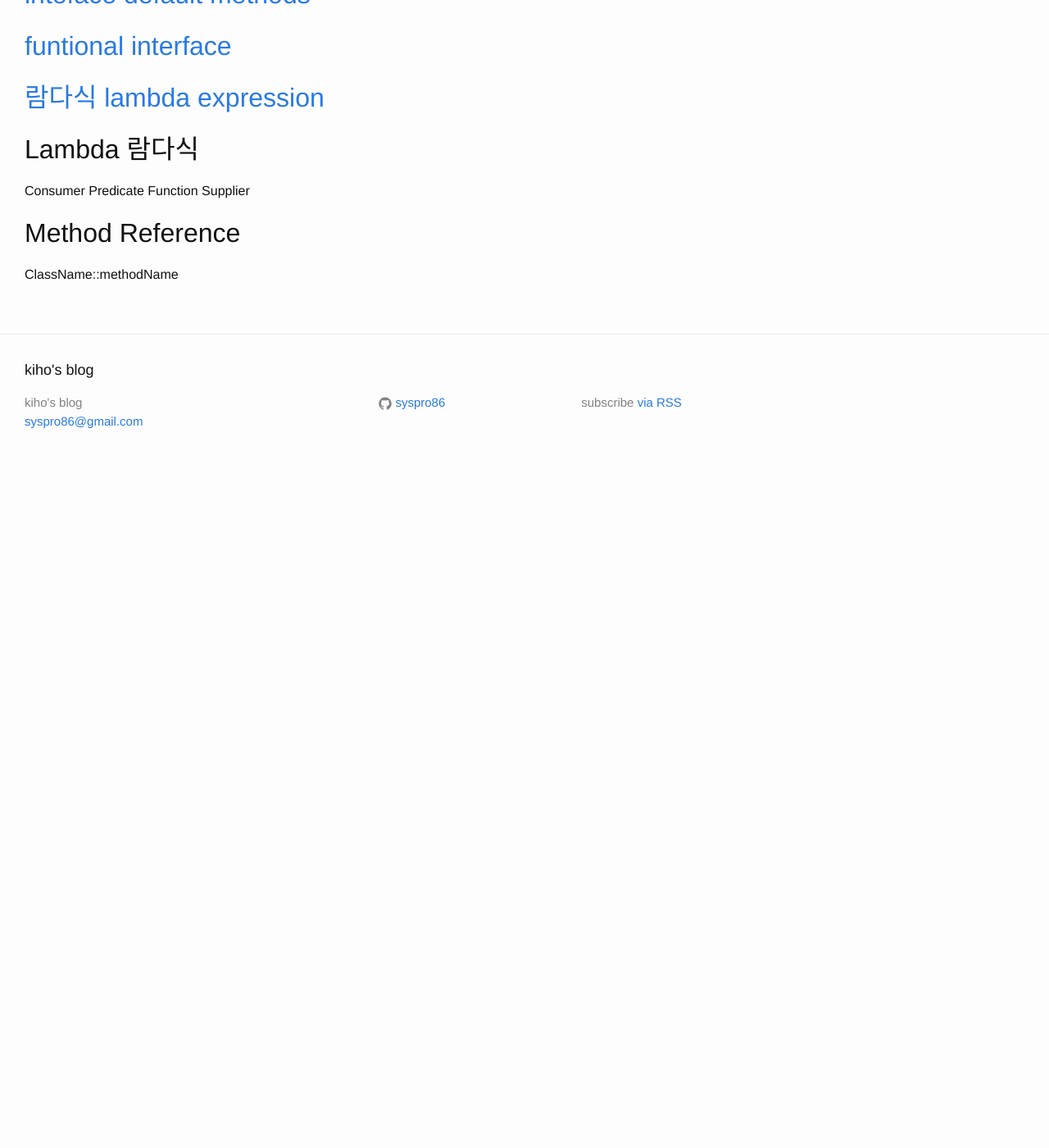
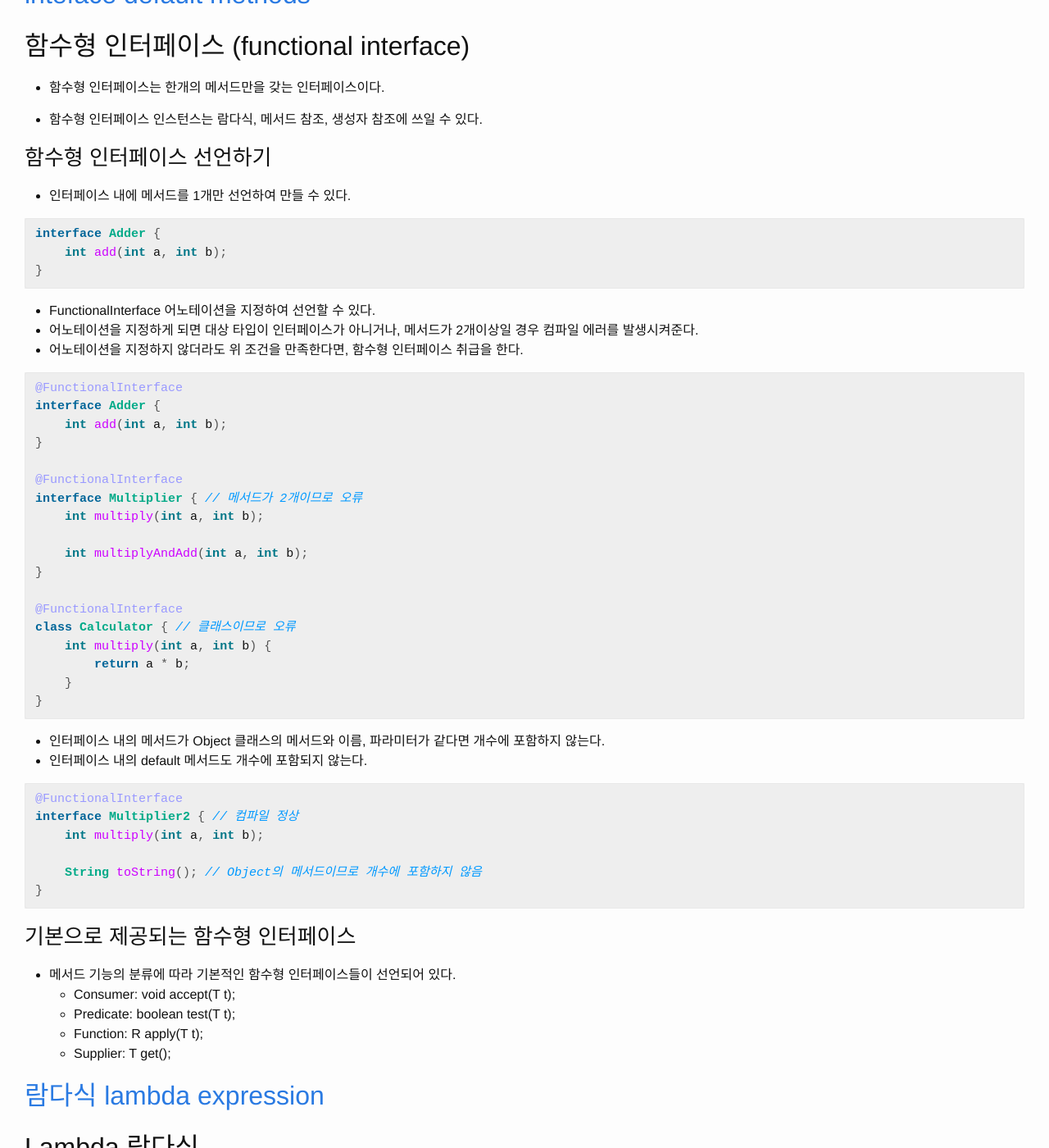
Before and after one commit to syspro86/syspro86.github.io, a Jekyll site: the page built from _posts/2018-07-04-java8-syntax.md, in a window 1280 px wide and 1400 px high, scrolled down 270 px. Shown: the whole window at 82% size. Built offline with Jekyll 4.4.1, drawn with Linux system fonts in a browser that asks for light colours; comment, search, counter and statistics services are not loaded; before the commit the page ends 900 px from its top, so only the background shows below that.

Commit message:
Update 2018-07-04-java8-syntax.md

````diff
--- a/_posts/2018-07-04-java8-syntax.md
+++ b/_posts/2018-07-04-java8-syntax.md
@@ -9,7 +9,68 @@ http://openjdk.java.net/projects/jdk8/features
 
 ## [inteface default methods]({{ site.url }}{{ site.baseurl }}/post/2018-07-04-java8-interface-default-method.html)
 
-## [funtional interface]({{ site.url }}{{ site.baseurl }}/post/2018-07-06-java8-functional-interface.html)
+## 함수형 인터페이스 (functional interface)
+
+* 함수형 인터페이스는 한개의 메서드만을 갖는 인터페이스이다.
+
+* 함수형 인터페이스 인스턴스는 람다식, 메서드 참조, 생성자 참조에 쓰일 수 있다.
+
+### 함수형 인터페이스 선언하기
+
+* 인터페이스 내에 메서드를 1개만 선언하여 만들 수 있다.
+
+```java
+interface Adder {
+    int add(int a, int b);
+}
+```
+
+* FunctionalInterface 어노테이션을 지정하여 선언할 수 있다.
+* 어노테이션을 지정하게 되면 대상 타입이 인터페이스가 아니거나, 메서드가 2개이상일 경우 컴파일 에러를 발생시켜준다.
+* 어노테이션을 지정하지 않더라도 위 조건을 만족한다면, 함수형 인터페이스 취급을 한다.
+
+```java
+@FunctionalInterface
+interface Adder {
+    int add(int a, int b);
+}
+
+@FunctionalInterface
+interface Multiplier { // 메서드가 2개이므로 오류
+    int multiply(int a, int b);
+
+    int multiplyAndAdd(int a, int b);
+}
+
+@FunctionalInterface
+class Calculator { // 클래스이므로 오류
+    int multiply(int a, int b) {
+        return a * b;
+    }
+}
+```
+
+* 인터페이스 내의 메서드가 Object 클래스의 메서드와 이름, 파라미터가 같다면 개수에 포함하지 않는다.
+* 인터페이스 내의 default 메서드도 개수에 포함되지 않는다.
+
+```java
+@FunctionalInterface
+interface Multiplier2 { // 컴파일 정상
+    int multiply(int a, int b);
+
+    String toString(); // Object의 메서드이므로 개수에 포함하지 않음
+}
+```
+
+### 기본으로 제공되는 함수형 인터페이스
+
+* 메서드 기능의 분류에 따라 기본적인 함수형 인터페이스들이 선언되어 있다.
+  * Consumer: void accept(T t);
+  * Predicate: boolean test(T t);
+  * Function: R apply(T t);
+  * Supplier: T get();
+
+
 
 ## [람다식 lambda expression]({{ site.url }}{{ site.baseurl }}/post/2018-07-06-java8-lambda-expression.html)
 
````
